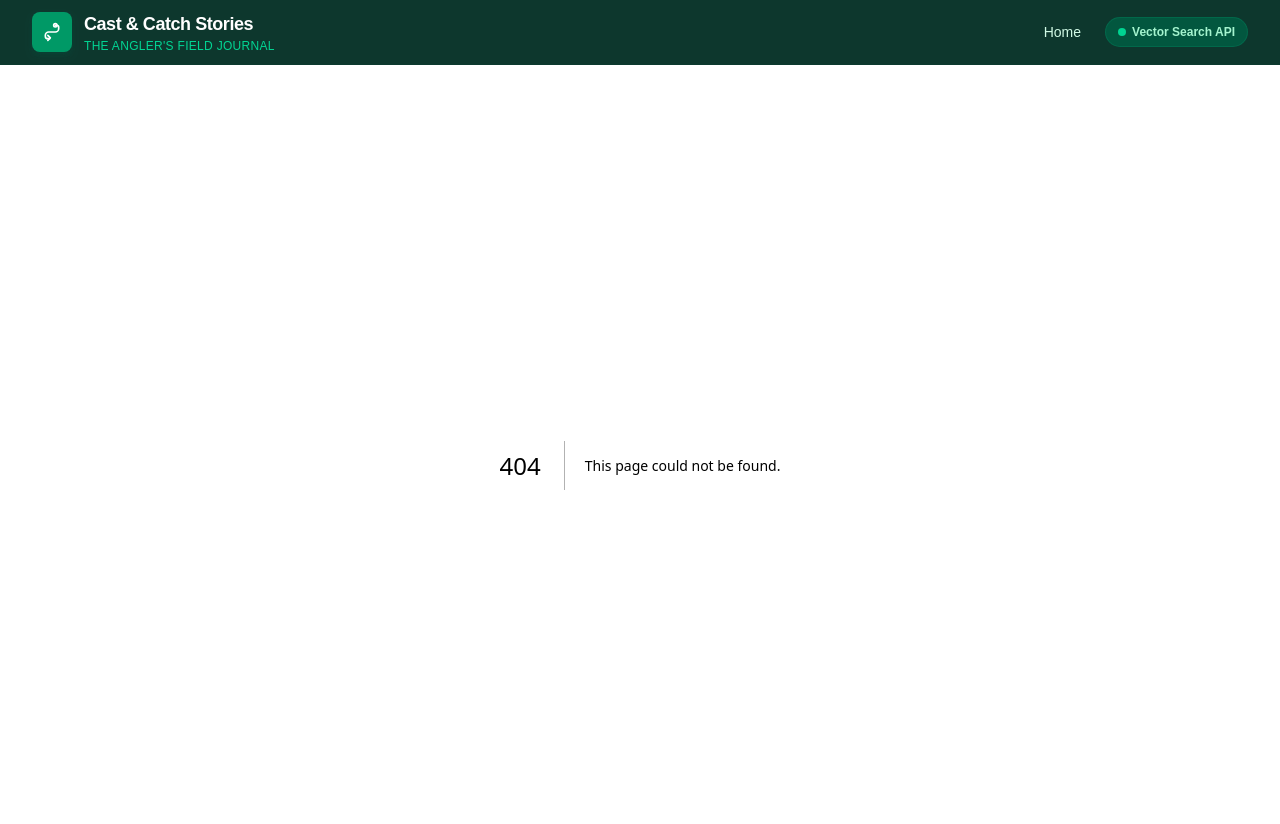
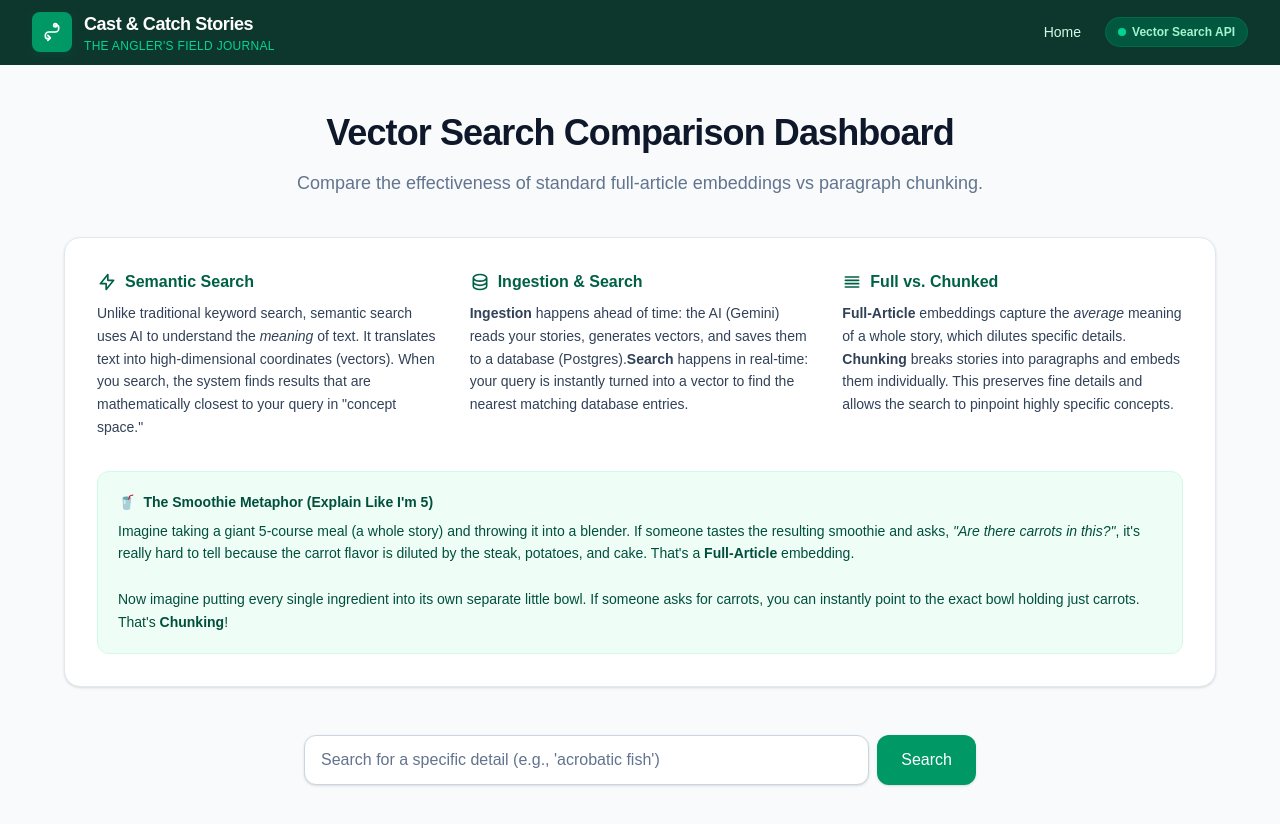
Before and after one commit to JamesTicatic/FishingProject, a Next.js app: page /dashboard in a window 1280 px wide. Before the commit this address had no page. Shown: the top 824 px of the page. Built offline with nearby package versions, Linux system fonts and the light colour scheme.

Commit message:
feat(ui): add vector search education dashboard

```diff
--- /dev/null
+++ b/app/dashboard/page.tsx
@@ -0,0 +1,185 @@
+'use client';
+
+import { useState } from 'react';
+import Link from 'next/link';
+
+export default function DashboardPage() {
+  const [query, setQuery] = useState('');
+  const [resultsChunked, setResultsChunked] = useState<any[]>([]);
+  const [resultsFull, setResultsFull] = useState<any[]>([]);
+  const [loading, setLoading] = useState(false);
+  const [searched, setSearched] = useState(false);
+
+  const handleSearch = async (e: React.FormEvent) => {
+    e.preventDefault();
+    if (!query.trim()) return;
+
+    setLoading(true);
+    setSearched(true);
+    try {
+      const [resChunked, resFull] = await Promise.all([
+        fetch(`/api/search?q=${encodeURIComponent(query)}`),
+        fetch(`/api/search-full?q=${encodeURIComponent(query)}`)
+      ]);
+
+      const dataChunked = await resChunked.json();
+      const dataFull = await resFull.json();
+
+      setResultsChunked(dataChunked.results || []);
+      setResultsFull(dataFull.results || []);
+    } catch (err) {
+      console.error(err);
+      setResultsChunked([]);
+      setResultsFull([]);
+    } finally {
+      setLoading(false);
+    }
+  };
+
+  return (
+    <main className="min-h-screen bg-slate-50 py-12 px-4 sm:px-6 lg:px-8">
+      <div className="max-w-6xl mx-auto">
+        <div className="text-center mb-10">
+          <h1 className="text-3xl font-extrabold text-slate-900 tracking-tight sm:text-4xl">
+            Vector Search Comparison Dashboard
+          </h1>
+          <p className="mt-4 text-lg text-slate-500">
+            Compare the effectiveness of standard full-article embeddings vs paragraph chunking.
+          </p>
+        </div>
+
+        {/* Information Block */}
+        <div className="bg-white rounded-2xl shadow-sm border border-slate-200 p-6 sm:p-8 mb-12 text-sm text-slate-700">
+          <div className="grid grid-cols-1 md:grid-cols-3 gap-8">
+            <div>
+              <h3 className="font-bold text-emerald-800 text-base mb-2 flex items-center gap-2">
+                <svg className="w-5 h-5" fill="none" viewBox="0 0 24 24" stroke="currentColor"><path strokeLinecap="round" strokeLinejoin="round" strokeWidth={2} d="M13 10V3L4 14h7v7l9-11h-7z" /></svg>
+                Semantic Search
+              </h3>
+              <p className="leading-relaxed">
+                Unlike traditional keyword search, semantic search uses AI to understand the <em>meaning</em> of text. It translates text into high-dimensional coordinates (vectors). When you search, the system finds results that are mathematically closest to your query in "concept space."
+              </p>
+            </div>
+
+            <div>
+              <h3 className="font-bold text-emerald-800 text-base mb-2 flex items-center gap-2">
+                <svg className="w-5 h-5" fill="none" viewBox="0 0 24 24" stroke="currentColor"><path strokeLinecap="round" strokeLinejoin="round" strokeWidth={2} d="M4 7v10c0 2.21 3.582 4 8 4s8-1.79 8-4V7M4 7c0 2.21 3.582 4 8 4s8-1.79 8-4M4 7c0-2.21 3.582-4 8-4s8 1.79 8 4m0 5c0 2.21-3.582 4-8 4s-8-1.79-8-4" /></svg>
+                Ingestion &amp; Search
+              </h3>
+              <p className="leading-relaxed">
+                <strong>Ingestion</strong> happens ahead of time: the AI (Gemini) reads your stories, generates vectors, and saves them to a database (Postgres).
+                <strong>Search</strong> happens in real-time: your query is instantly turned into a vector to find the nearest matching database entries.
+              </p>
+            </div>
+
+            <div>
+              <h3 className="font-bold text-emerald-800 text-base mb-2 flex items-center gap-2">
+                <svg className="w-5 h-5" fill="none" viewBox="0 0 24 24" stroke="currentColor"><path strokeLinecap="round" strokeLinejoin="round" strokeWidth={2} d="M4 6h16M4 10h16M4 14h16M4 18h16" /></svg>
+                Full vs. Chunked
+              </h3>
+              <p className="leading-relaxed">
+                <strong>Full-Article</strong> embeddings capture the <em>average</em> meaning of a whole story, which dilutes specific details. <br/>
+                <strong>Chunking</strong> breaks stories into paragraphs and embeds them individually. This preserves fine details and allows the search to pinpoint highly specific concepts.
+              </p>
+            </div>
+          </div>
+
+          {/* ELI5 Metaphor */}
+          <div className="mt-8 p-5 bg-emerald-50/80 border border-emerald-100 rounded-xl text-emerald-900">
+            <h4 className="font-bold mb-2 flex items-center gap-2">
+              <span>🥤</span> The Smoothie Metaphor (Explain Like I&apos;m 5)
+            </h4>
+            <p className="leading-relaxed">
+              Imagine taking a giant 5-course meal (a whole story) and throwing it into a blender. If someone tastes the resulting smoothie and asks, <em>"Are there carrots in this?"</em>, it's really hard to tell because the carrot flavor is diluted by the steak, potatoes, and cake. That's a <strong>Full-Article</strong> embedding.
+              <br/><br/>
+              Now imagine putting every single ingredient into its own separate little bowl. If someone asks for carrots, you can instantly point to the exact bowl holding just carrots. That's <strong>Chunking</strong>!
+            </p>
+          </div>
+        </div>
+
+        <form onSubmit={handleSearch} className="flex gap-2 max-w-2xl mx-auto mb-12">
+          <input
+            type="text"
+            value={query}
+            onChange={(e) => setQuery(e.target.value)}
+            placeholder="Search for a specific detail (e.g., 'acrobatic fish')"
+            className="flex-1 px-4 py-3 bg-white rounded-xl border border-slate-300 shadow-sm focus:ring-2 focus:ring-emerald-500 focus:border-emerald-500 outline-none transition-all text-slate-900 placeholder:text-slate-500"
+          />
+          <button
+            type="submit"
+            disabled={loading}
+            className="px-6 py-3 bg-emerald-600 text-white font-medium rounded-xl hover:bg-emerald-700 transition-colors shadow-sm disabled:opacity-70"
+          >
+            {loading ? 'Searching...' : 'Search'}
+          </button>
+        </form>
+
+        {searched && (
+          <div className="grid grid-cols-1 lg:grid-cols-2 gap-8">
+
+            {/* Chunked Search Results */}
+            <div className="bg-white p-6 rounded-2xl shadow-sm border border-slate-200">
+              <div className="flex items-center gap-3 mb-6 pb-4 border-b border-slate-100">
+                <div className="w-3 h-3 rounded-full bg-emerald-500"></div>
+                <h2 className="text-xl font-bold text-slate-800">Chunked Search</h2>
+                <span className="ml-auto text-xs font-semibold px-2 py-1 bg-emerald-100 text-emerald-800 rounded">
+                  Highly Accurate
+                </span>
+              </div>
+              <p className="text-xs text-slate-500 mb-6">Excerpt below article shows exact paragraph that matched your search.</p>
+
+              {resultsChunked.length > 0 ? (
+                <ul className="space-y-6">
+                  {resultsChunked.map((res) => (
+                    <li key={res.story_id} className="border border-slate-100 p-4 rounded-xl bg-slate-50">
+                      <Link href={`/stories/${res.story_id.replace('story-', '')}`} className="font-semibold text-emerald-700 hover:underline">
+                        {res.title}
+                      </Link>
+                      <p className="text-sm text-slate-700 mt-3 italic line-clamp-4">"{res.chunk_text}"</p>
+                      <div className="text-xs text-slate-500 mt-3 font-medium bg-slate-200/50 inline-block px-2 py-1 rounded">
+                        Similarity: {(res.similarity * 100).toFixed(1)}%
+                      </div>
+                    </li>
+                  ))}
+                </ul>
+              ) : (
+                <p className="text-sm text-slate-500">{loading ? 'Searching vector space...' : 'No results found.'}</p>
+              )}
+            </div>
+
+            {/* Full Search Results */}
+            <div className="bg-white p-6 rounded-2xl shadow-sm border border-slate-200">
+              <div className="flex items-center gap-3 mb-6 pb-4 border-b border-slate-100">
+                <div className="w-3 h-3 rounded-full bg-slate-400"></div>
+                <h2 className="text-xl font-bold text-slate-800">Full Article Search</h2>
+                <span className="ml-auto text-xs font-semibold px-2 py-1 bg-slate-100 text-slate-600 rounded">
+                  Legacy / Baseline
+                </span>
+              </div>
+              <p className="text-xs text-slate-500 mb-6">Matches the average semantic meaning of the entire story.</p>
+
+              {resultsFull.length > 0 ? (
+                <ul className="space-y-6">
+                  {resultsFull.map((res) => (
+                    <li key={res.story_id} className="border border-slate-100 p-4 rounded-xl bg-slate-50 opacity-80">
+                      <Link href={`/stories/${res.story_id.replace('story-', '')}`} className="font-semibold text-emerald-700 hover:underline">
+                        {res.title}
+                      </Link>
+                      <p className="text-sm text-slate-600 mt-3 line-clamp-4">{res.excerpt}</p>
+                      <div className="text-xs text-slate-500 mt-3 font-medium bg-slate-200/50 inline-block px-2 py-1 rounded">
+                        Similarity: {(res.similarity * 100).toFixed(1)}%
+                      </div>
+                    </li>
+                  ))}
+                </ul>
+              ) : (
+                <p className="text-sm text-slate-500">{loading ? 'Searching vector space...' : 'No results found.'}</p>
+              )}
+            </div>
+
+          </div>
+        )}
+      </div>
+    </main>
+  );
+}
--- a/components/Navbar.tsx
+++ b/components/Navbar.tsx
@@ -40,15 +40,13 @@ export default function Navbar() {
             >
               Home
             </Link>
-            <a
-              href="/api/search"
-              target="_blank"
-              rel="noopener noreferrer"
+            <Link
+              href="/dashboard"
               className="hidden sm:inline-flex items-center gap-1.5 px-3 py-1.5 rounded-full text-xs font-semibold bg-emerald-800/80 hover:bg-emerald-700 text-emerald-200 hover:text-white transition-colors border border-emerald-700/50"
             >
               <span className="w-2 h-2 rounded-full bg-emerald-400 animate-pulse"></span>
               Vector Search API
-            </a>
+            </Link>
           </nav>
         </div>
       </div>
```
